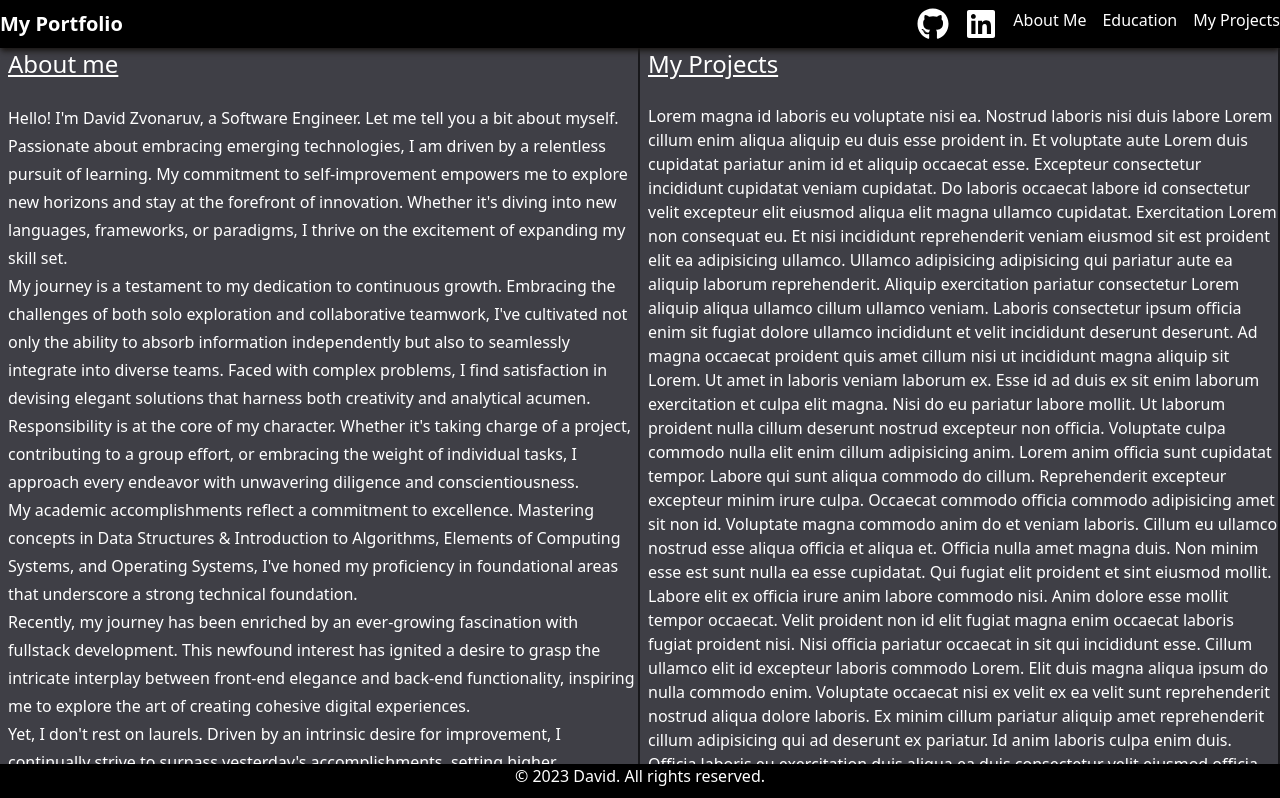
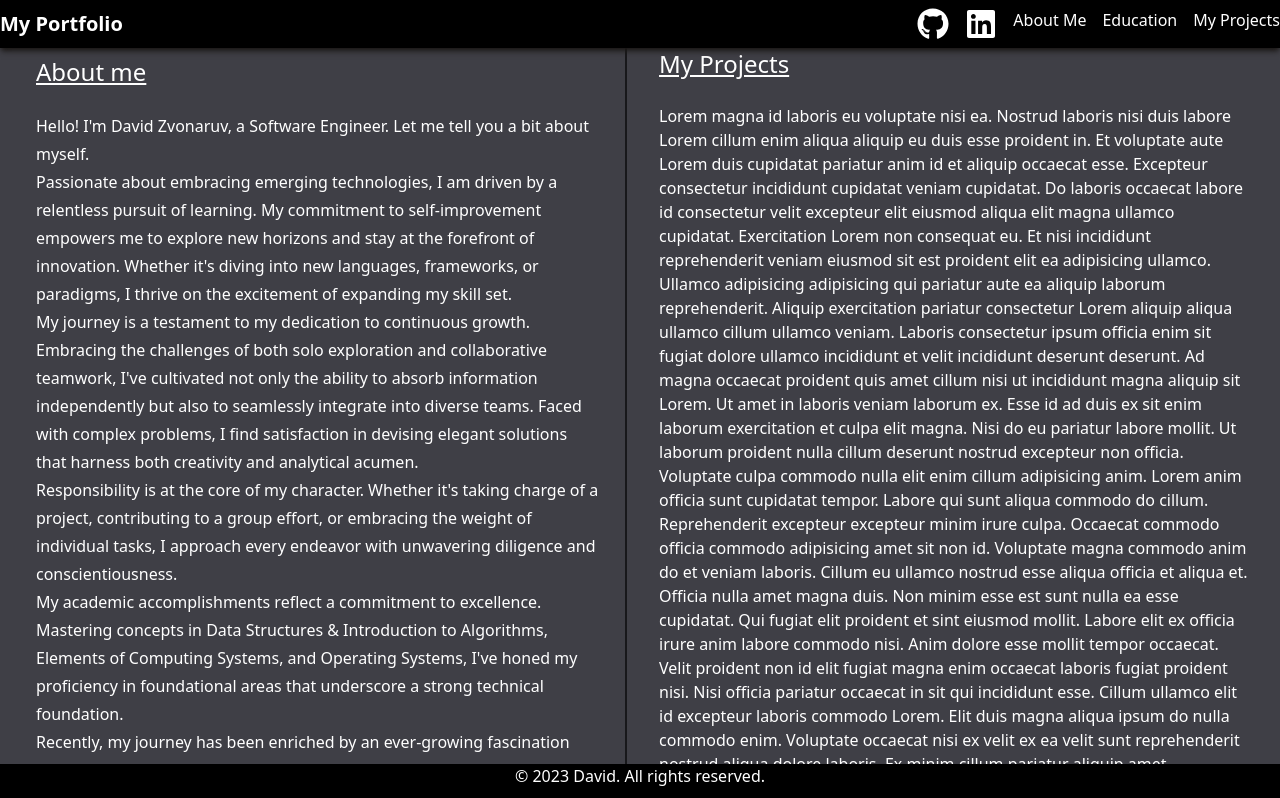
Before and after one commit to DavidZvonaruv5/My-portfolio, a Next.js app: page / in a window 1280 px wide. Shown: the top 798 px of the page. Built offline with nearby package versions, Linux system fonts and the light colour scheme.

Commit message:
fixed margins and padding

```diff
--- a/app/components/Aboutme.js
+++ b/app/components/Aboutme.js
@@ -15,15 +15,15 @@ Yet, I don't rest on laurels. Driven by an intrinsic desire for improvement, I c
 
   const words = text.split("\n\n");
   return (
-    <div className="w-6/12 text-white bg-zinc-700 border-r-2 border-zinc-900 ml-2">
+    <div className="w-6/12 text-white bg-zinc-700 border-r-2 border-zinc-900 ml-9 pr-6">
       <div id="Aboutme" className="text-s ">
-        <h1 className="text-2xl underline">About me</h1>
+        <h1 className="text-2xl underline mt-2">About me</h1>
         <br />
-        <p className="text-base leading-7">
+        <p className="text-base leading-7 ">
           {words.map((word, index) => (
             <span
               key={index}
-              className="inline-block transition hover:text-lime-100 hover:shadow-s"
+              className="inline-block transition hover:text-lime-100 hover:scale-105 "
             >
               {word}
             </span>
--- a/app/components/MyProjects.js
+++ b/app/components/MyProjects.js
@@ -3,7 +3,7 @@ import React from "react";
 const MyProjects = () => {
   return (
     <>
-          <div className="w-6/12 text-white bg-zinc-700 border-r-2 border-zinc-900 ml-2">
+          <div className="w-6/12 text-white bg-zinc-700 mr-8 ml-8">
               <h1 className="text-2xl underline">My Projects</h1>
               <br />
         Lorem magna id laboris eu voluptate nisi ea. Nostrud laboris nisi duis
--- a/app/components/Navbar.js
+++ b/app/components/Navbar.js
@@ -8,7 +8,7 @@ export default function Navbar() {
         <Link href="/"> <div className="text-xl font-bold">My Portfolio</div></Link>
         <ul className="flex space-x-4">
         <Link href="https://github.com/DavidZvonaruv5"><FaGithub className='text-[2rem] hover:animate-bounce' /></Link>
-        <Link href="https://www.linkedin.com/in/david-zvonar-0b4b0a1b0/"><FaLinkedin className='text-[2rem] hover:animate-bounce'/></Link>
+        <Link href="https://www.linkedin.com/in/david-zvonaruv-190a68185/"><FaLinkedin className='text-[2rem] hover:animate-bounce'/></Link>
           <li>
             <Link href="#Aboutme">
               <span className="cursor-pointer hover:text-gray-300">About Me</span>
```
